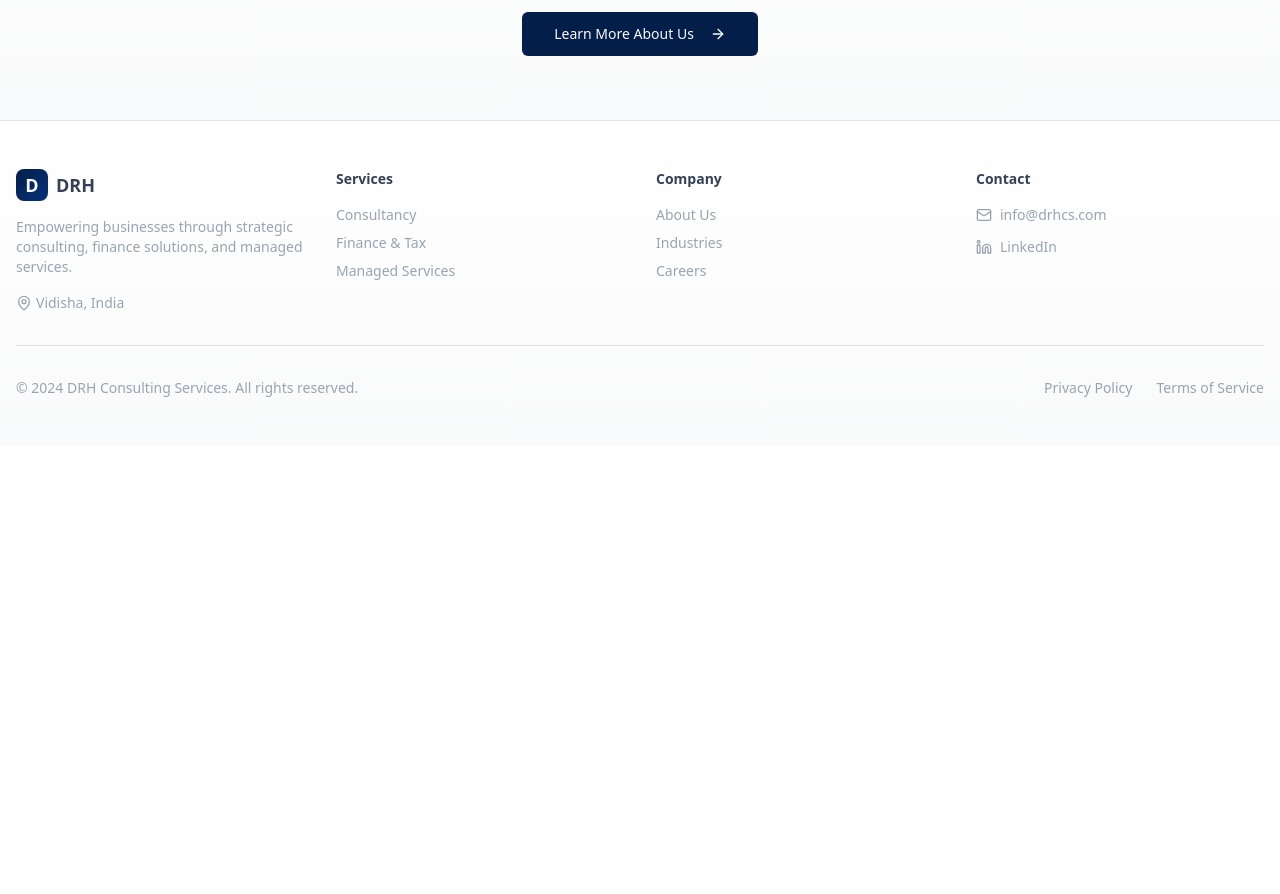
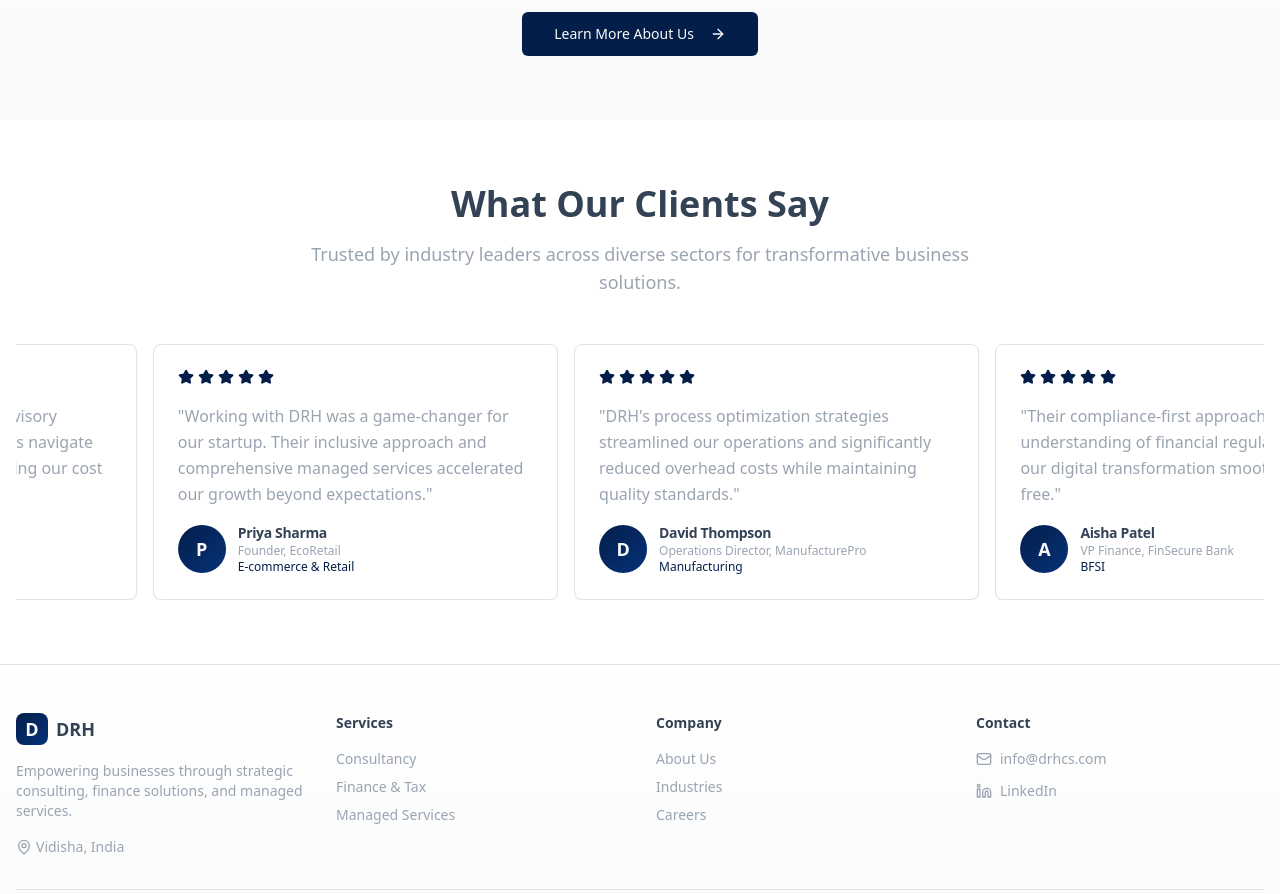
Before and after one commit to hemanthglobal/drh-business, a React (Vite) app: page / in a window 1280 px wide. Shown: the part 2640-3534 px from the top of the page. Before the commit the page ends 3086 px from the top, so only its background shows below. Built offline with nearby package versions, Linux system fonts and the light colour scheme.

Commit message:
Add testimonials section

```diff
--- a/src/pages/Index.tsx
+++ b/src/pages/Index.tsx
@@ -1,8 +1,9 @@
-import React from 'react';
+import React, { useEffect } from 'react';
 import { Link } from 'react-router-dom';
-import { ArrowRight, Users, Target, Shield, Building2, ShoppingBag, Cpu, Banknote, Truck, Zap } from 'lucide-react';
+import { ArrowRight, Users, Target, Shield, Building2, ShoppingBag, Cpu, Banknote, Truck, Zap, Star } from 'lucide-react';
 import { Button } from '@/components/ui/button';
 import { Card, CardContent, CardDescription, CardHeader, CardTitle } from '@/components/ui/card';
+import { Carousel, CarouselContent, CarouselItem, type CarouselApi } from '@/components/ui/carousel';
 import { Navigation } from '@/components/ui/navigation';
 import { Footer } from '@/components/ui/footer';
 import heroImage from '@/assets/hero-image.jpg';
@@ -85,6 +86,65 @@ const Index = () => {
       icon: Target,
     },
   ];
+
+  const testimonials = [
+    {
+      name: "Sarah Chen",
+      title: "CEO, TechFlow Solutions",
+      company: "Technology",
+      content: "DRH's strategic consulting transformed our operational efficiency by 40%. Their team's expertise in scaling technology companies is unmatched.",
+      rating: 5
+    },
+    {
+      name: "Michael Rodriguez",
+      title: "CFO, GreenLogistics Inc",
+      company: "Logistics & Supply Chain",
+      content: "The financial planning and tax advisory services provided by DRH helped us navigate complex regulations while optimizing our cost structure.",
+      rating: 5
+    },
+    {
+      name: "Priya Sharma",
+      title: "Founder, EcoRetail",
+      company: "E-commerce & Retail",
+      content: "Working with DRH was a game-changer for our startup. Their inclusive approach and comprehensive managed services accelerated our growth beyond expectations.",
+      rating: 5
+    },
+    {
+      name: "David Thompson",
+      title: "Operations Director, ManufacturePro",
+      company: "Manufacturing",
+      content: "DRH's process optimization strategies streamlined our operations and significantly reduced overhead costs while maintaining quality standards.",
+      rating: 5
+    },
+    {
+      name: "Aisha Patel",
+      title: "VP Finance, FinSecure Bank",
+      company: "BFSI",
+      content: "Their compliance-first approach and deep understanding of financial regulations made our digital transformation smooth and risk-free.",
+      rating: 5
+    },
+    {
+      name: "James Wilson",
+      title: "Founder, StartupHub",
+      company: "Startups & MSMEs",
+      content: "DRH's team provided exactly what we needed as a growing startup - strategic guidance, operational excellence, and practical solutions within our budget.",
+      rating: 5
+    }
+  ];
+
+  const [api, setApi] = React.useState<CarouselApi>()
+
+  React.useEffect(() => {
+    if (!api) {
+      return
+    }
+
+    const interval = setInterval(() => {
+      api.scrollNext()
+    }, 3000)
+
+    return () => clearInterval(interval)
+  }, [api])
 
   return (
     <div className="min-h-screen bg-background">
@@ -289,6 +349,62 @@ const Index = () => {
         </div>
       </section>
 
+      {/* Testimonials Section */}
+      <section className="py-16 bg-background">
+        <div className="container mx-auto px-4">
+          <div className="text-center mb-12">
+            <h2 className="text-3xl md:text-4xl font-bold text-foreground mb-4">
+              What Our Clients Say
+            </h2>
+            <p className="text-lg text-muted-foreground max-w-2xl mx-auto">
+              Trusted by industry leaders across diverse sectors for transformative business solutions.
+            </p>
+          </div>
+
+          <Carousel
+            setApi={setApi}
+            opts={{
+              align: "start",
+              loop: true,
+            }}
+            className="w-full"
+          >
+            <CarouselContent className="-ml-2 md:-ml-4">
+              {testimonials.map((testimonial, index) => (
+                <CarouselItem key={index} className="pl-2 md:pl-4 md:basis-1/3">
+                  <Card className="h-full">
+                    <CardHeader className="pb-4">
+                      <div className="flex items-center space-x-1 mb-3">
+                        {[...Array(testimonial.rating)].map((_, i) => (
+                          <Star key={i} className="h-4 w-4 fill-primary text-primary" />
+                        ))}
+                      </div>
+                      <CardDescription className="text-base leading-relaxed">
+                        "{testimonial.content}"
+                      </CardDescription>
+                    </CardHeader>
+                    <CardContent className="pt-0">
+                      <div className="flex items-center space-x-3">
+                        <div className="w-12 h-12 bg-gradient-primary rounded-full flex items-center justify-center">
+                          <span className="text-primary-foreground font-semibold text-lg">
+                            {testimonial.name.charAt(0)}
+                          </span>
+                        </div>
+                        <div>
+                          <CardTitle className="text-sm font-semibold">{testimonial.name}</CardTitle>
+                          <p className="text-xs text-muted-foreground">{testimonial.title}</p>
+                          <p className="text-xs text-primary font-medium">{testimonial.company}</p>
+                        </div>
+                      </div>
+                    </CardContent>
+                  </Card>
+                </CarouselItem>
+              ))}
+            </CarouselContent>
+          </Carousel>
+        </div>
+      </section>
+
       <Footer />
     </div>
   );
```
